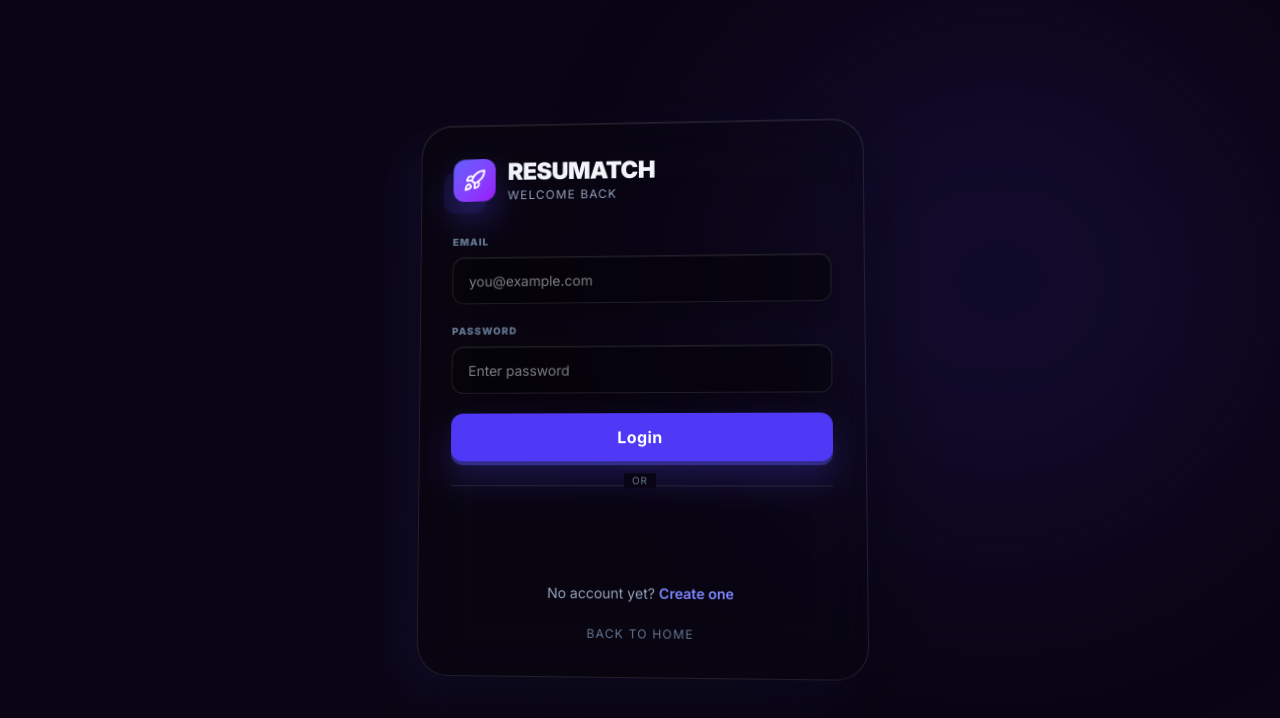
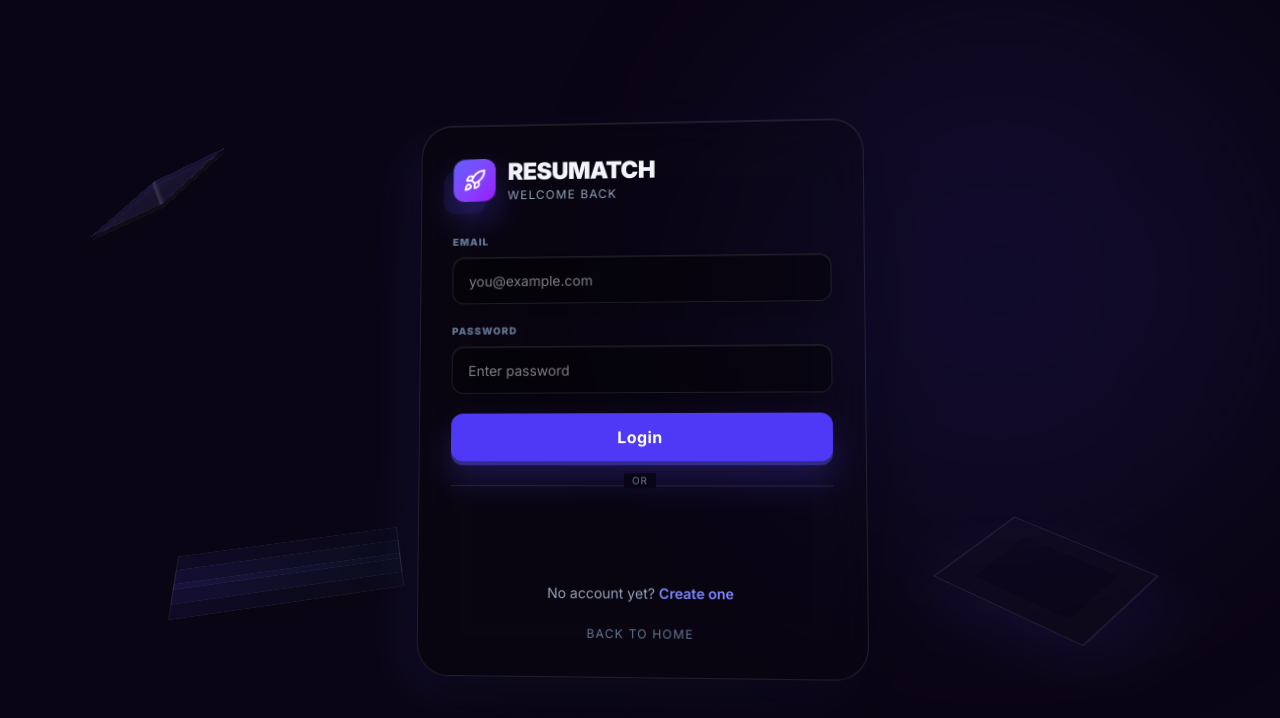
Before and after one commit to Janhavvi/RESUMATCH, a React (Vite) app in the folder frontend/: page /login in a window 1280 px wide. Shown: the top 718 px of the page. Built offline with nearby package versions, Linux system fonts and the light colour scheme; no server answers.

Commit message:
Enhance 3D interface effects

```diff
--- a/frontend/src/index.css
+++ b/frontend/src/index.css
@@ -29,7 +29,7 @@
     transform-style: preserve-3d;
   }
   .card-3d {
-    transform: rotateX(4deg) rotateY(-5deg) translateZ(0);
+    transform: rotateX(var(--tilt-x, 4deg)) rotateY(var(--tilt-y, -5deg)) translateZ(0);
     transform-style: preserve-3d;
     box-shadow:
       0 34px 90px rgb(0 0 0 / 0.42),
@@ -38,7 +38,7 @@
     transition: transform 320ms ease, box-shadow 320ms ease, border-color 320ms ease;
   }
   .card-3d:hover {
-    transform: rotateX(1deg) rotateY(-2deg) translateY(-6px) translateZ(36px);
+    transform: rotateX(var(--tilt-x, 1deg)) rotateY(var(--tilt-y, -2deg)) translateY(-6px) translateZ(36px);
     border-color: rgb(129 140 248 / 0.42);
     box-shadow:
       0 44px 110px rgb(0 0 0 / 0.52),
@@ -106,6 +106,91 @@
     transform-origin: center bottom;
     mask-image: linear-gradient(to top, rgb(0 0 0 / 0.5), transparent 70%);
   }
+  .prism-3d {
+    width: 112px;
+    height: 112px;
+    transform-style: preserve-3d;
+    transform: rotateX(58deg) rotateY(-28deg) rotateZ(18deg);
+    border: 1px solid rgb(129 140 248 / 0.18);
+    background:
+      linear-gradient(135deg, rgb(99 102 241 / 0.2), rgb(168 85 247 / 0.06)),
+      linear-gradient(45deg, transparent 48%, rgb(255 255 255 / 0.22) 49%, transparent 52%);
+    box-shadow:
+      24px 34px 70px rgb(0 0 0 / 0.38),
+      0 0 44px rgb(99 102 241 / 0.12) inset;
+    animation: drift-prism 9s ease-in-out infinite;
+  }
+  .prism-3d::before,
+  .prism-3d::after {
+    content: "";
+    position: absolute;
+    inset: 0;
+    border: 1px solid rgb(255 255 255 / 0.08);
+    background: rgb(255 255 255 / 0.035);
+  }
+  .prism-3d::before {
+    transform: translateZ(-34px) translate(17px, 17px);
+  }
+  .prism-3d::after {
+    transform: rotateY(90deg) translateZ(56px);
+    transform-origin: right center;
+  }
+  .wire-cube-3d {
+    width: 160px;
+    height: 160px;
+    transform-style: preserve-3d;
+    transform: rotateX(64deg) rotateY(0deg) rotateZ(45deg);
+    border: 1px solid rgb(255 255 255 / 0.14);
+    box-shadow:
+      0 0 0 28px rgb(255 255 255 / 0.018) inset,
+      20px 26px 70px rgb(79 70 229 / 0.16);
+    animation: rotate-cube 14s linear infinite;
+  }
+  .wire-cube-3d::before,
+  .wire-cube-3d::after {
+    content: "";
+    position: absolute;
+    inset: 0;
+    border: 1px solid rgb(129 140 248 / 0.16);
+  }
+  .wire-cube-3d::before {
+    transform: translateZ(56px);
+  }
+  .wire-cube-3d::after {
+    transform: rotateX(90deg) translateZ(80px);
+  }
+  .layer-stack-3d {
+    transform-style: preserve-3d;
+    transform: rotateX(62deg) rotateZ(-14deg);
+  }
+  .layer-stack-3d > span {
+    display: block;
+    width: 220px;
+    height: 58px;
+    border: 1px solid rgb(255 255 255 / 0.11);
+    background: linear-gradient(90deg, rgb(79 70 229 / 0.14), rgb(14 165 233 / 0.04));
+    box-shadow: 0 18px 44px rgb(0 0 0 / 0.2);
+  }
+  .layer-stack-3d > span + span {
+    margin-top: -34px;
+    transform: translateZ(28px);
+  }
+  .layer-stack-3d > span:nth-child(3) {
+    transform: translateZ(56px);
+  }
+  .holo-sheen {
+    position: relative;
+    overflow: hidden;
+  }
+  .holo-sheen::after {
+    content: "";
+    position: absolute;
+    inset: -40%;
+    background: linear-gradient(115deg, transparent 42%, rgb(255 255 255 / 0.16) 50%, transparent 58%);
+    transform: translateX(-45%) rotate(8deg);
+    animation: sheen-pass 5s ease-in-out infinite;
+    pointer-events: none;
+  }
 }
 
 @keyframes spin {
@@ -118,8 +203,29 @@
   50% { transform: rotateX(2deg) rotateY(-2deg) translateY(-10px); }
 }
 
+@keyframes drift-prism {
+  0%, 100% { transform: rotateX(58deg) rotateY(-28deg) rotateZ(18deg) translate3d(0, 0, 0); }
+  50% { transform: rotateX(52deg) rotateY(-18deg) rotateZ(24deg) translate3d(16px, -20px, 40px); }
+}
+
+@keyframes rotate-cube {
+  from { transform: rotateX(64deg) rotateY(0deg) rotateZ(45deg); }
+  to { transform: rotateX(64deg) rotateY(360deg) rotateZ(45deg); }
+}
+
+@keyframes sheen-pass {
+  0%, 42% { transform: translateX(-45%) rotate(8deg); opacity: 0; }
+  55% { opacity: 1; }
+  72%, 100% { transform: translateX(45%) rotate(8deg); opacity: 0; }
+}
+
 @media (prefers-reduced-motion: reduce) {
   .float-3d {
+    animation: none;
+  }
+  .prism-3d,
+  .wire-cube-3d,
+  .holo-sheen::after {
     animation: none;
   }
   .card-3d,
--- a/frontend/src/pages/DashboardPage.jsx
+++ b/frontend/src/pages/DashboardPage.jsx
@@ -183,7 +183,13 @@ export const DashboardPage = () => {
   const goNewAudit = () => navigate("/analyzer");
 
   return (
-    <div className="space-y-8 pb-12 scene-3d">
+    <div className="space-y-8 pb-12 scene-3d relative overflow-hidden">
+      <div className="absolute -right-12 top-8 hidden xl:block wire-cube-3d opacity-25 pointer-events-none" />
+      <div className="absolute left-1/3 top-28 hidden xl:block layer-stack-3d opacity-25 pointer-events-none">
+        <span />
+        <span />
+        <span />
+      </div>
       <div className="flex flex-col md:flex-row md:items-end justify-between gap-6">
         <div>
           <h1 className="text-4xl font-bold tracking-tight mb-2">
@@ -279,7 +285,7 @@ export const DashboardPage = () => {
       </div>
 
       <div className="grid grid-cols-1 lg:grid-cols-3 gap-6">
-        <div className="lg:col-span-2 p-8 rounded-[32px] glass flex flex-col panel-3d">
+        <div className="lg:col-span-2 p-8 rounded-[32px] glass flex flex-col panel-3d holo-sheen">
           <div className="flex items-center justify-between mb-10">
             <div>
               <h3 className="text-xl font-bold mb-1 tracking-tight">Performance Trends</h3>
@@ -398,7 +404,7 @@ export const DashboardPage = () => {
         </div>
       </div>
 
-      <div className="p-10 rounded-[40px] glass panel-3d">
+      <div className="p-10 rounded-[40px] glass panel-3d holo-sheen">
         <div className="flex items-center justify-between mb-10">
           <div>
             <h3 className="text-2xl font-bold mb-1 tracking-tight">
--- a/frontend/src/pages/LandingPage.jsx
+++ b/frontend/src/pages/LandingPage.jsx
@@ -9,6 +9,9 @@ export const LandingPage = () => {
       {/* Decorative Background Elements */}
       <div className="absolute top-0 right-0 w-[800px] h-[800px] bg-indigo-600/10 rounded-full blur-[120px] -mr-96 -mt-96 pointer-events-none" />
       <div className="absolute bottom-0 left-0 w-[600px] h-[600px] bg-purple-600/10 rounded-full blur-[100px] -ml-72 -mb-72 pointer-events-none" />
+      <div className="absolute left-[7%] top-40 hidden lg:block prism-3d opacity-60 pointer-events-none" />
+      <div className="absolute right-[8%] top-[34rem] hidden xl:block wire-cube-3d opacity-50 pointer-events-none" />
+      <div className="absolute inset-x-0 top-[40rem] h-72 depth-grid pointer-events-none" />
 
       {/* Navbar */}
       <nav className="fixed top-0 w-full z-50 bg-[#0a0514]/40 backdrop-blur-xl border-b border-white/5">
@@ -42,7 +45,7 @@ export const LandingPage = () => {
             transition={{ duration: 0.8, ease: "easeOut" }}
             className="space-y-12"
           >
-            <div className="inline-flex items-center gap-3 px-5 py-2 rounded-full glass border border-indigo-500/20 text-[10px] font-black uppercase tracking-[0.3em] text-indigo-400">
+            <div className="inline-flex items-center gap-3 px-5 py-2 rounded-full glass border border-indigo-500/20 text-[10px] font-black uppercase tracking-[0.3em] text-indigo-400 tile-3d holo-sheen">
               <Sparkles className="size-4 animate-pulse" /> Neural ATS Analysis Engine
             </div>
             <h1 className="text-6xl md:text-9xl font-black tracking-tighter leading-[0.8] mb-8 uppercase italic">
@@ -69,8 +72,13 @@ export const LandingPage = () => {
             className="mt-32 relative max-w-5xl mx-auto scene-3d"
           >
             <div className="absolute -inset-4 bg-indigo-500/20 rounded-[48px] blur-3xl opacity-30 animate-pulse" />
-            <div className="relative glass p-4 md:p-10 rounded-[64px] border-white/10 shadow-3xl overflow-hidden panel-3d">
+            <div className="relative glass p-4 md:p-10 rounded-[64px] border-white/10 shadow-3xl overflow-hidden panel-3d holo-sheen">
                <div className="aspect-[16/9] bg-[#0a0514]/40 rounded-[40px] overflow-hidden flex items-center justify-center border border-white/5 glass-light relative">
+                  <div className="absolute -right-8 -top-8 hidden md:block layer-stack-3d opacity-60 pointer-events-none">
+                    <span />
+                    <span />
+                    <span />
+                  </div>
                   {/* Mock Analysis Dashboard */}
                   <div className="absolute inset-0 grid grid-cols-1 md:grid-cols-3 gap-10 p-12 lg:p-20">
                      <div className="col-span-2 space-y-10">
--- a/frontend/src/pages/LoginPage.jsx
+++ b/frontend/src/pages/LoginPage.jsx
@@ -7,6 +7,7 @@ import { apiFetch } from "../lib/api.js";
 export const LoginPage = () => {
   const navigate = useNavigate();
   const googleClientId = (import.meta.env.VITE_GOOGLE_CLIENT_ID || "").trim();
+  const [tilt, setTilt] = useState({ x: "4deg", y: "-5deg" });
   const [mode, setMode] = useState("login");
   const [name, setName] = useState("");
   const [email, setEmail] = useState("");
@@ -90,11 +91,33 @@ export const LoginPage = () => {
     }
   };
 
+  const updateTilt = (event) => {
+    const rect = event.currentTarget.getBoundingClientRect();
+    const x = (event.clientX - rect.left) / rect.width - 0.5;
+    const y = (event.clientY - rect.top) / rect.height - 0.5;
+    setTilt({
+      x: `${(-y * 8 + 2).toFixed(2)}deg`,
+      y: `${(x * 10 - 3).toFixed(2)}deg`,
+    });
+  };
+
   return (
     <div className="min-h-screen bg-[#0a0514] text-slate-100 flex items-center justify-center p-6 scene-3d overflow-hidden">
       <div className="absolute inset-x-0 bottom-0 h-72 depth-grid pointer-events-none" />
+      <div className="absolute left-[8%] top-[17%] hidden lg:block prism-3d opacity-70 pointer-events-none" />
+      <div className="absolute right-[12%] bottom-[18%] hidden lg:block wire-cube-3d opacity-60 pointer-events-none" />
+      <div className="absolute left-[14%] bottom-[22%] hidden xl:block layer-stack-3d opacity-55 pointer-events-none">
+        <span />
+        <span />
+        <span />
+      </div>
       <div className="absolute top-0 right-0 w-[560px] h-[560px] bg-indigo-600/10 rounded-full blur-[110px] pointer-events-none" />
-      <div className="w-full max-w-md p-8 rounded-[32px] glass border border-white/10 relative z-10 card-3d float-3d">
+      <div
+        className="w-full max-w-md p-8 rounded-[32px] glass border border-white/10 relative z-10 card-3d float-3d holo-sheen"
+        onMouseMove={updateTilt}
+        onMouseLeave={() => setTilt({ x: "4deg", y: "-5deg" })}
+        style={{ "--tilt-x": tilt.x, "--tilt-y": tilt.y }}
+      >
         <div className="flex items-center gap-3 mb-8 lift-3d">
           <div className="size-11 rounded-xl bg-gradient-to-br from-indigo-500 to-purple-600 flex items-center justify-center logo-3d">
             <Rocket className="size-6 text-white" />
```
